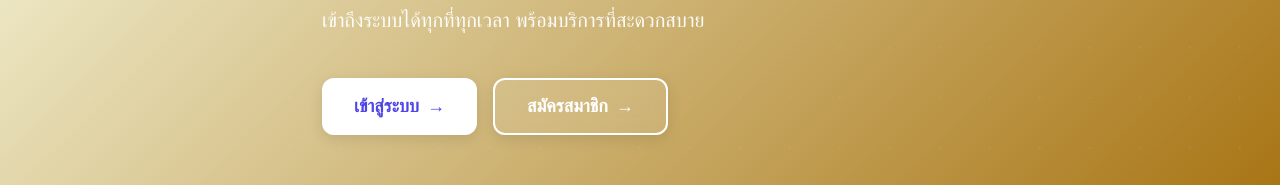
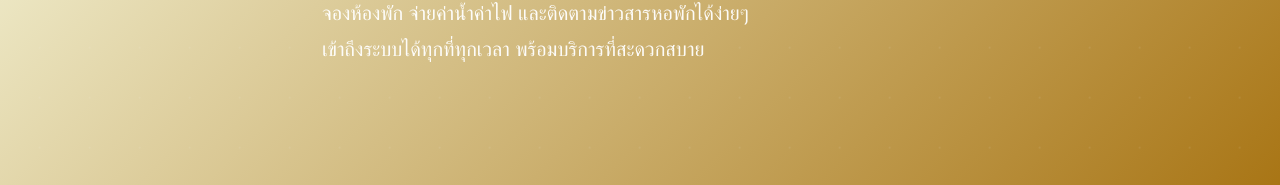
Before and after one commit to ItzSakkarinTH/Hotel_management, a Next.js app: page / in a window 1280 px wide. Shown: the part 358-543 px from the top of the page. Built offline with nearby package versions, Linux system fonts and the light colour scheme; no server answers.

Commit message:
del cta button

```diff
--- a/src/app/page.tsx
+++ b/src/app/page.tsx
@@ -68,16 +68,6 @@ export default function PublicDashboard() {
                 <br />
                 เข้าถึงระบบได้ทุกที่ทุกเวลา พร้อมบริการที่สะดวกสบาย
               </p>
-              <div className={styles.heroCta}>
-                <Link href="/login" className={styles.btnPrimary}>
-                  <span>เข้าสู่ระบบ</span>
-                  <span className={styles.btnArrow}>→</span>
-                </Link>
-                <Link href="/register" className={styles.btnSecondary}>
-                  <span>สมัครสมาชิก</span>
-                  <span className={styles.btnArrow}>→</span>
-                </Link>
-              </div>
             </div>
           </div>
         </div>
```
